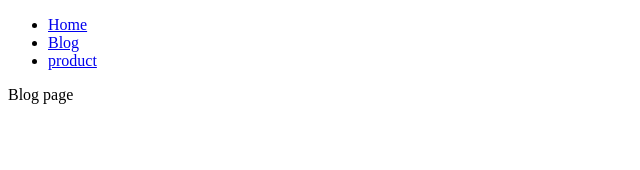
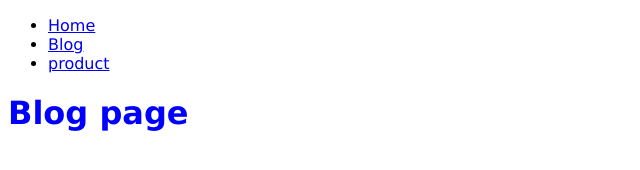
Before and after one commit to danieltircob/gatsby-udemy-tutorial-section2-helloWorld, a Gatsby site: page /blog in a window 1280 px wide. Shown: the whole page, without its empty margins (0-640 px from the left). Built offline with nearby package versions, Linux system fonts and the light colour scheme; Gatsby itself is replaced by a stand-in of ours.

Commit message:
global style css

```diff
--- a/src/components/Layout.js
+++ b/src/components/Layout.js
@@ -1,5 +1,6 @@
 import React from "react"
 import Navbar from "./Navbar"
+import "./layout.css"
 
 const layout = ({ children }) => {
   return (
--- /dev/null
+++ b/src/components/blog.css
@@ -0,0 +1,3 @@
+h1 {
+  color: blue;
+}
--- /dev/null
+++ b/src/components/layout.css
@@ -0,0 +1,7 @@
+body {
+  font-family: Verdana, Geneva, Tahoma, sans-serif;
+}
+
+h1 {
+  color: red;
+}
--- a/src/pages/blog.js
+++ b/src/pages/blog.js
@@ -1,8 +1,13 @@
 import React, { Component } from "react"
 import Layout from "../components/Layout"
+import "../components/blog.css"
 
 export default class blog extends Component {
   render() {
-    return <Layout>Blog page</Layout>
+    return (
+      <Layout>
+        <h1 className="blog-title">Blog page</h1>
+      </Layout>
+    )
   }
 }
--- a/src/pages/index.js
+++ b/src/pages/index.js
@@ -3,6 +3,6 @@ import Layout from "../components/Layout"
 
 export default () => (
   <Layout>
-    <h1 style={{ color: "red" }}>this is our page</h1>
+    <h1>this is our page</h1>
   </Layout>
 )
```
Also changed, not shown: src/components/layout.module.css (added).
